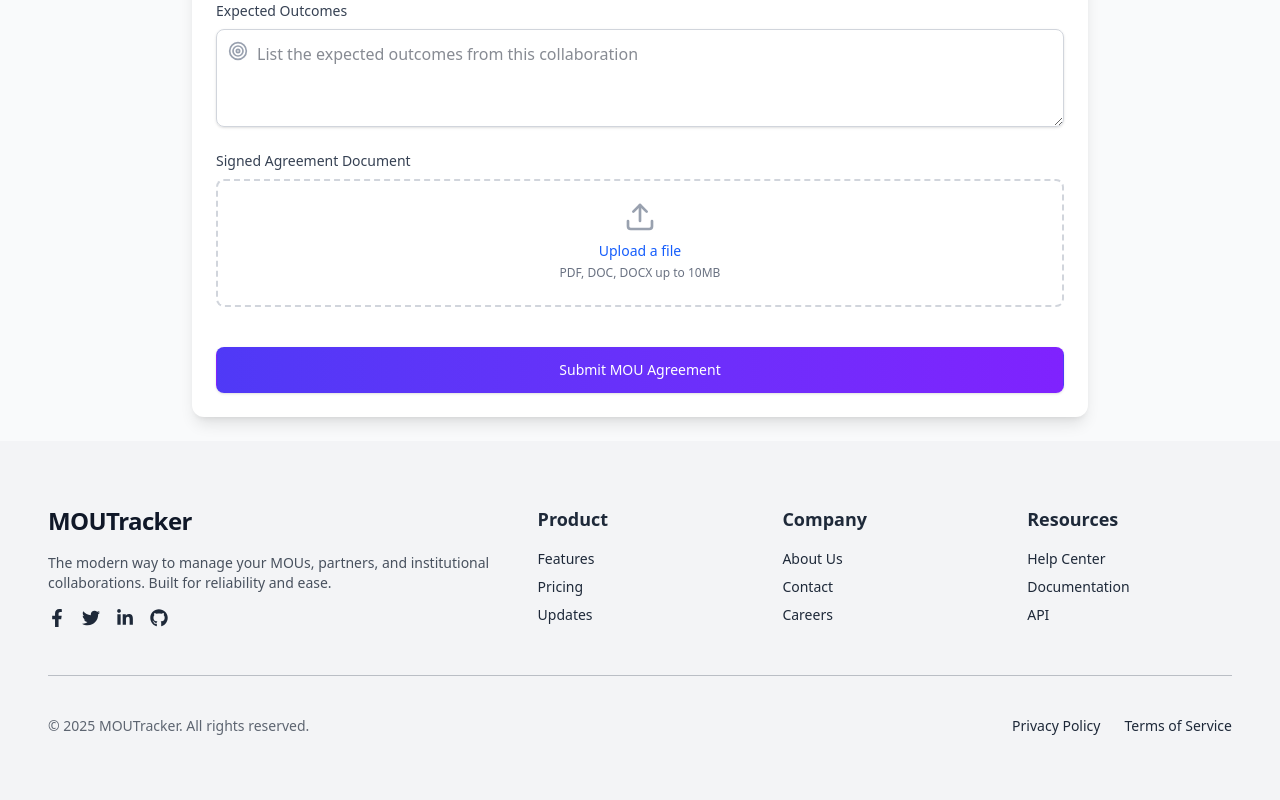
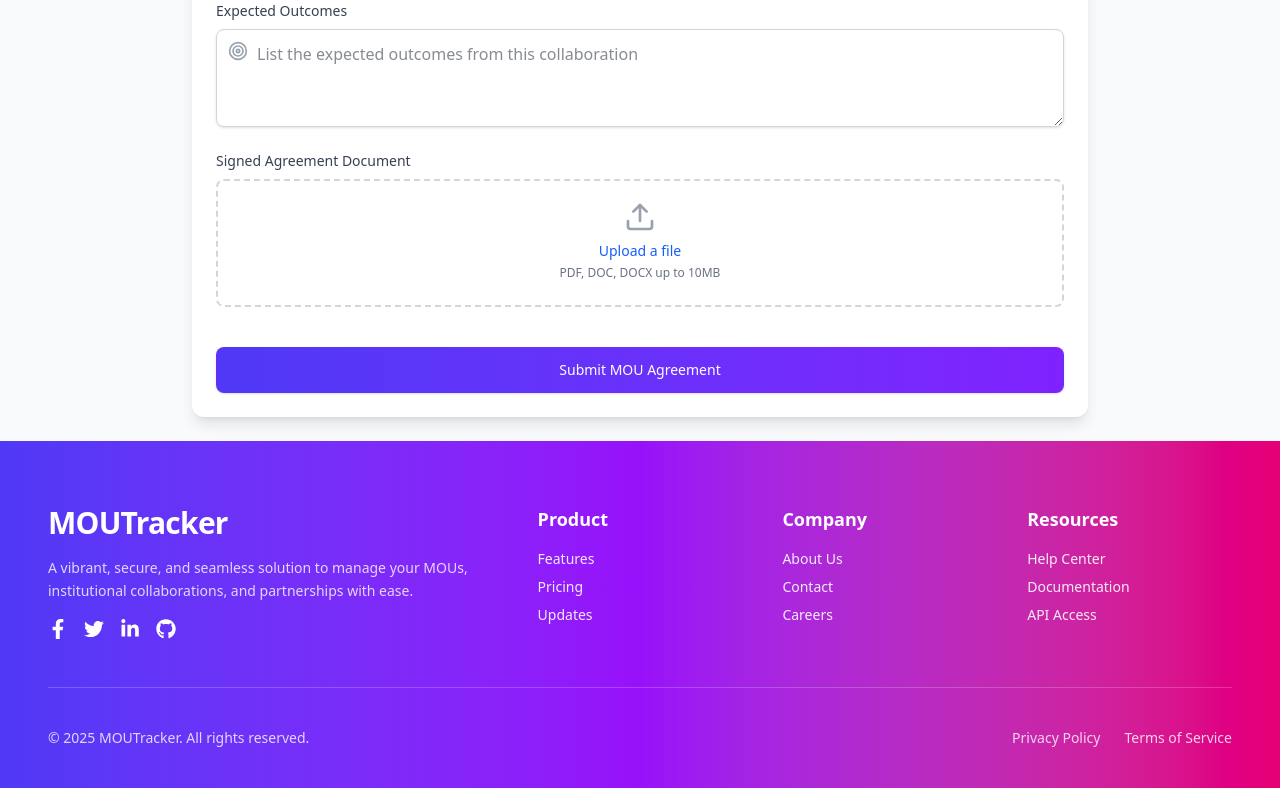
Before and after one commit to JithuMorrison/Axiora, a React (Vite) app: page /add-mou in a window 1280 px wide. Shown: the part 935-1735 px from the top of the page. Built offline with nearby package versions, Linux system fonts and the light colour scheme.

Commit message:
modified footer

```diff
--- a/src/App.jsx
+++ b/src/App.jsx
@@ -414,127 +414,103 @@ const Dashboard = ({ children, theme }) => {
   );
 };
 
-const Footer = ({ theme }) => {
-  const isDark = theme === "dark";
-
+const Footer = () => {
   return (
-    <footer
-      className={`py-16 px-6 md:px-12 transition-colors duration-300 ${
-        isDark ? "bg-gray-900 text-gray-300" : "bg-gray-100 text-gray-800"
-      }`}
-    >
+    <footer className="bg-gradient-to-r from-indigo-600 via-purple-600 to-pink-600 text-white pt-16 px-6 md:px-12">
       <div className="max-w-7xl mx-auto">
-        {/* Grid Content */}
-        <div className="grid grid-cols-1 md:grid-cols-5 gap-10 border-b pb-12 mb-10 border-gray-700/30">
-          {/* Brand */}
+        {/* Top Grid */}
+        <div className="grid grid-cols-1 md:grid-cols-5 gap-10 border-b border-white/20 pb-12 mb-10">
+          {/* Brand + Description */}
           <div className="md:col-span-2 space-y-4">
-            <h3
-              className={`text-2xl font-bold tracking-tight ${
-                isDark ? "text-white" : "text-gray-900"
-              }`}
-            >
+            <h3 className="text-3xl font-extrabold tracking-tight text-white">
               MOUTracker
             </h3>
-            <p className="text-sm opacity-80">
-              The modern way to manage your MOUs, partners, and institutional
-              collaborations. Built for reliability and ease.
+            <p className="text-sm text-white/80 leading-relaxed">
+              A vibrant, secure, and seamless solution to manage your MOUs,
+              institutional collaborations, and partnerships with ease.
             </p>
-            <div className="flex space-x-4 mt-4">
+            <div className="flex space-x-4 mt-4 text-xl">
               <a
                 href="#"
-                className="hover:text-blue-500 transition-colors text-lg"
+                aria-label="Facebook"
+                className="hover:text-blue-300 transition"
               >
                 <FaFacebookF />
               </a>
               <a
                 href="#"
-                className="hover:text-sky-400 transition-colors text-lg"
+                aria-label="Twitter"
+                className="hover:text-sky-300 transition"
               >
                 <FaTwitter />
               </a>
               <a
                 href="#"
-                className="hover:text-blue-700 transition-colors text-lg"
+                aria-label="LinkedIn"
+                className="hover:text-blue-200 transition"
               >
                 <FaLinkedinIn />
               </a>
               <a
                 href="#"
-                className="hover:text-gray-600 transition-colors text-lg"
+                aria-label="GitHub"
+                className="hover:text-gray-200 transition"
               >
                 <FaGithub />
               </a>
             </div>
           </div>
 
-          {/* Links */}
-          <div className="space-y-4">
-            <h4 className="text-lg font-semibold">Product</h4>
-            <ul className="space-y-2 text-sm">
-              <li>
-                <a href="/features" className="hover:underline">
-                  Features
-                </a>
-              </li>
-              <li>
-                <a href="/pricing" className="hover:underline">
-                  Pricing
-                </a>
-              </li>
-              <li>
-                <a href="/updates" className="hover:underline">
-                  Updates
-                </a>
-              </li>
-            </ul>
-          </div>
-
-          <div className="space-y-4">
-            <h4 className="text-lg font-semibold">Company</h4>
-            <ul className="space-y-2 text-sm">
-              <li>
-                <a href="/about" className="hover:underline">
-                  About Us
-                </a>
-              </li>
-              <li>
-                <a href="/contact" className="hover:underline">
-                  Contact
-                </a>
-              </li>
-              <li>
-                <a href="/careers" className="hover:underline">
-                  Careers
-                </a>
-              </li>
-            </ul>
-          </div>
-
-          <div className="space-y-4">
-            <h4 className="text-lg font-semibold">Resources</h4>
-            <ul className="space-y-2 text-sm">
-              <li>
-                <a href="/help" className="hover:underline">
-                  Help Center
-                </a>
-              </li>
-              <li>
-                <a href="/docs" className="hover:underline">
-                  Documentation
-                </a>
-              </li>
-              <li>
-                <a href="/api" className="hover:underline">
-                  API
-                </a>
-              </li>
-            </ul>
-          </div>
+          {/* Footer Links */}
+          {[
+            {
+              title: "Product",
+              links: [
+                { name: "Features", href: "/features" },
+                { name: "Pricing", href: "/pricing" },
+                { name: "Updates", href: "/updates" },
+              ],
+            },
+            {
+              title: "Company",
+              links: [
+                { name: "About Us", href: "/about" },
+                { name: "Contact", href: "/contact" },
+                { name: "Careers", href: "/careers" },
+              ],
+            },
+            {
+              title: "Resources",
+              links: [
+                { name: "Help Center", href: "/help" },
+                { name: "Documentation", href: "/docs" },
+                { name: "API Access", href: "/api" },
+              ],
+            },
+          ].map((section, idx) => (
+            <div key={idx} className="space-y-4">
+              <h4 className="text-lg font-semibold text-white">
+                {section.title}
+              </h4>
+              <ul className="space-y-2 text-sm">
+                {section.links.map((link) => (
+                  <li key={link.href}>
+                    <a
+                      href={link.href}
+                      className="text-white/90 hover:text-white underline-offset-2 hover:underline transition"
+                    >
+                      {link.name}
+                    </a>
+                  </li>
+                ))}
+              </ul>
+            </div>
+          ))}
         </div>
 
         {/* Bottom Bar */}
-        <div className="flex flex-col md:flex-row justify-between items-center gap-4 text-sm">
-          <p className="opacity-70">
+        <div className="flex flex-col md:flex-row justify-between items-center gap-4 text-sm text-white/80 pb-10">
+          <p>
             © {new Date().getFullYear()} MOUTracker. All rights reserved.
           </p>
           <div className="flex space-x-6">
```
